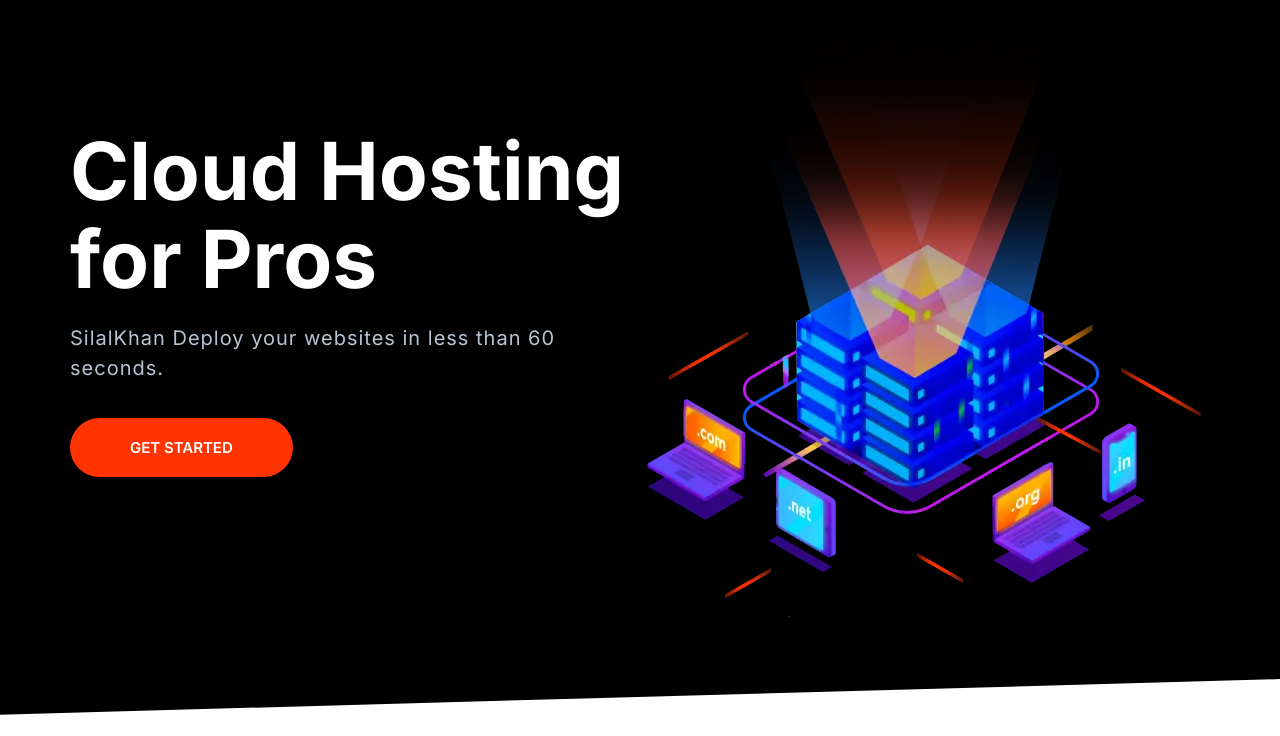
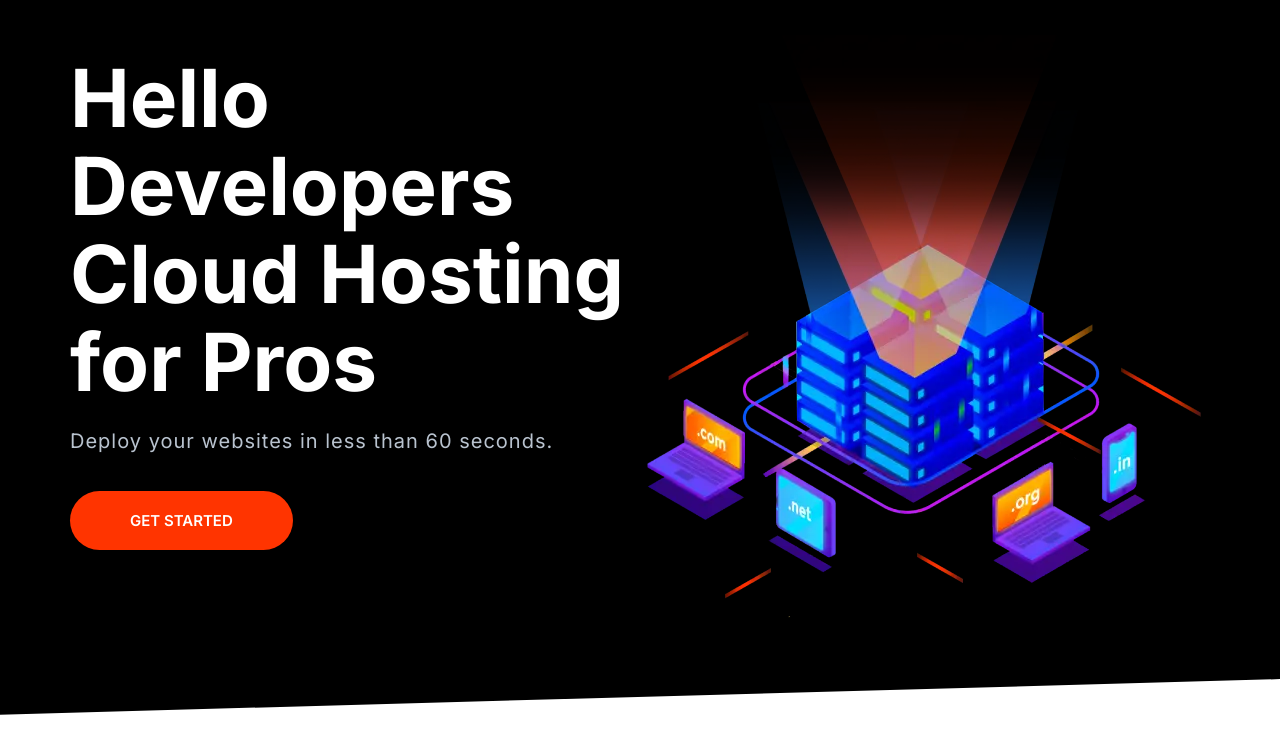
Before and after one commit to silalkhan/simple-webpage-design, a website built with Parcel: page index.html in a window 1280 px wide. Shown: the part 64-800 px from the top of the page. Built offline with nearby package versions, Linux system fonts and the light colour scheme.

Commit message:
add hello developer in heading

```diff
--- a/index.html
+++ b/index.html
@@ -57,10 +57,10 @@
       <div class="container grid grid--1x2">
         <header class="block__header hero__content">
           <h1 data-aos="zoom-in-up" class="block__heading">
-            Cloud Hosting for Pros
+            Hello Developers Cloud Hosting for Pros
           </h1>
           <p class="hero__tagline">
-            SilalKhan Deploy your websites in less than 60 seconds.
+            Deploy your websites in less than 60 seconds.
           </p>
           <a
             target="_blank"
```
